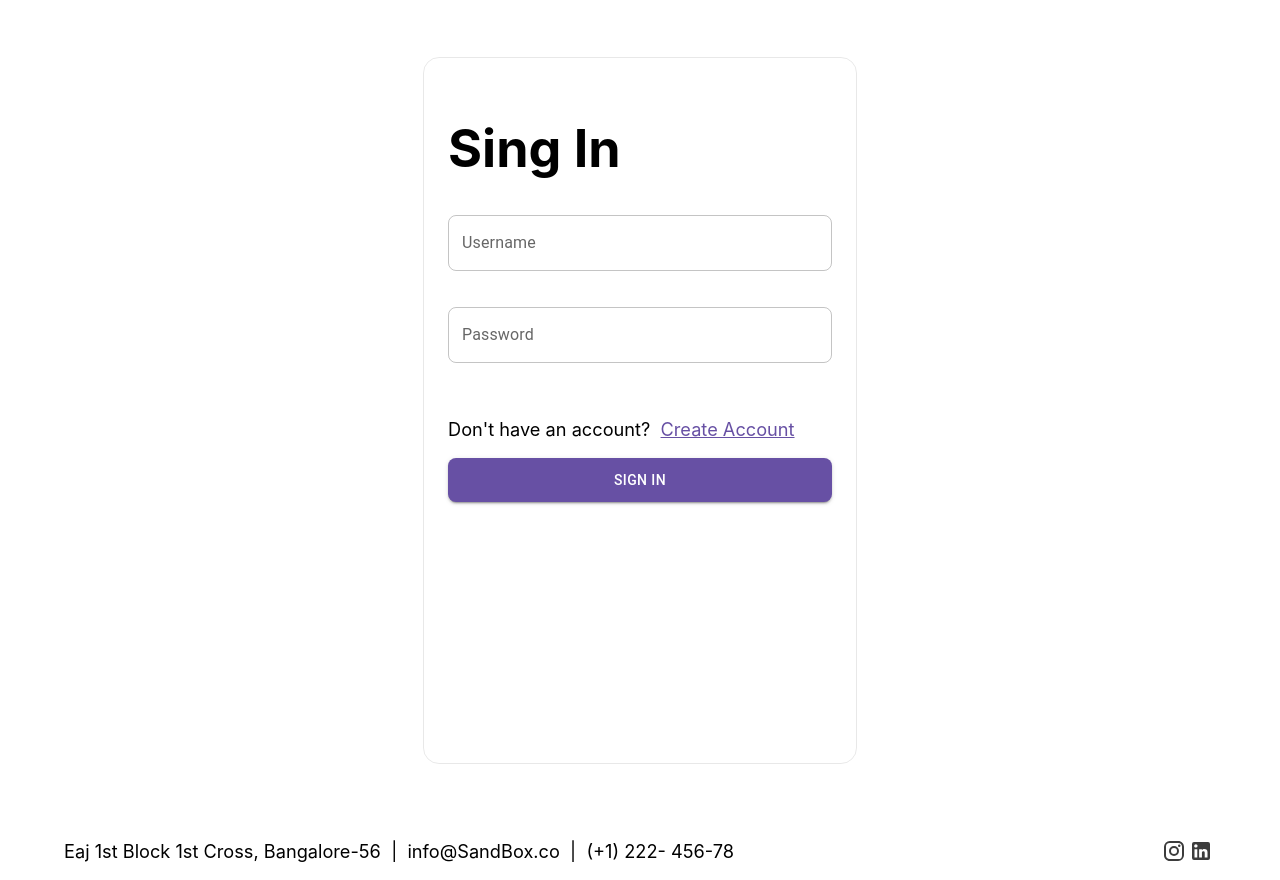
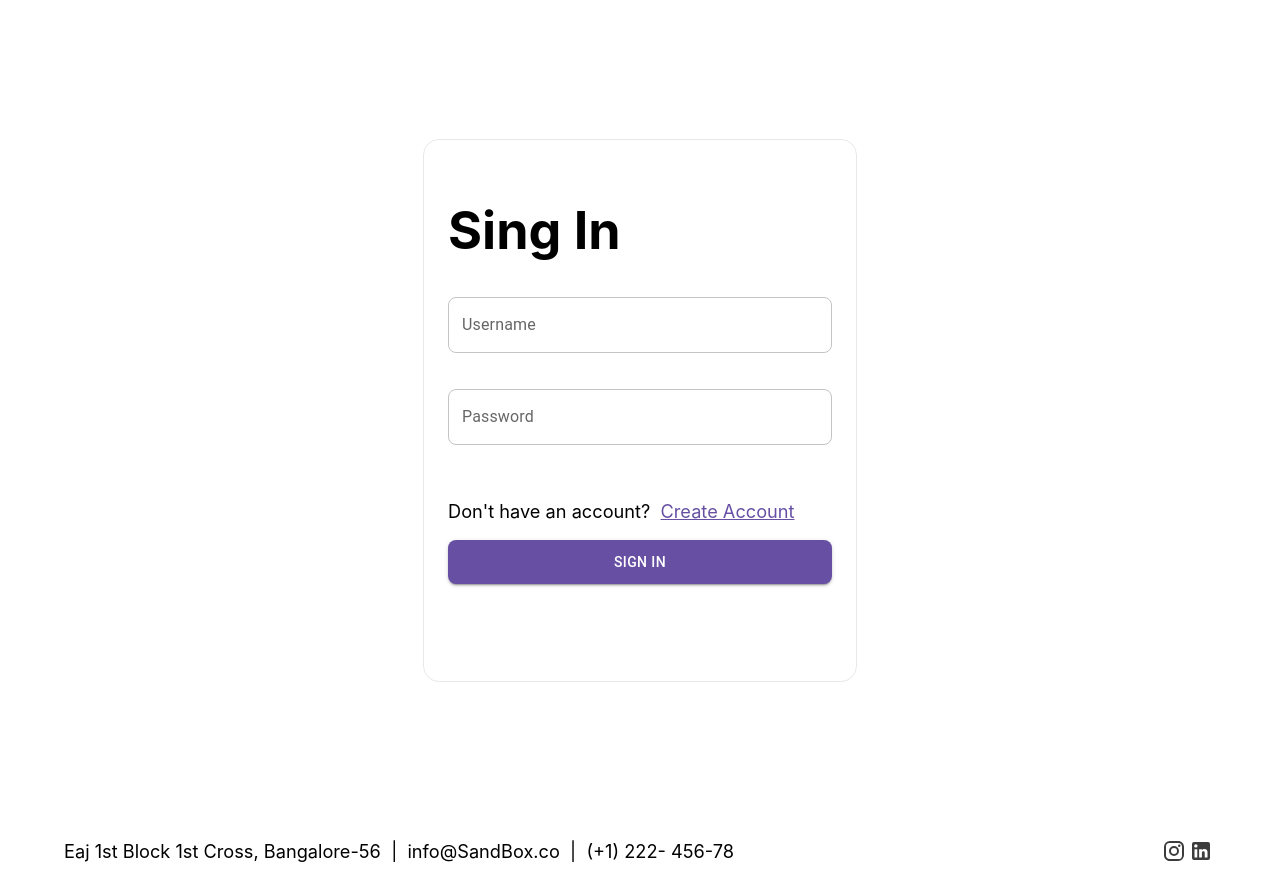
Before and after one commit to DianaBd77/SandBox-Frontend, a React (Create React App) app in the folder SandBox-Frontend/: page /sign-in in a window 1280 px wide. Built offline with nearby package versions, Linux system fonts and the light colour scheme.

Commit message:
Handel empty fileds error

```diff
--- a/SandBox-Frontend/src/Components/SignIn/SignIn.css
+++ b/SandBox-Frontend/src/Components/SignIn/SignIn.css
@@ -10,7 +10,7 @@
     border: 0.5px solid #00000017;
     border-radius: 16px;
     width: 30%;
-    height: 80%;
+    height: 60%;
     display: flex;
     flex-flow: column;
     padding: 24px;
--- a/SandBox-Frontend/src/Components/SignIn/SignIn.jsx
+++ b/SandBox-Frontend/src/Components/SignIn/SignIn.jsx
@@ -1,5 +1,5 @@
 import "./SignIn.css";
-import PassTextFiled from "../PassTextFiled/PassTextFiled";
+// import PassTextFiled from "../PassTextFiled/PassTextFiled";
 import React, { useState, useEffect } from "react";
 import { TextField, Button } from "@mui/material";
 import { useNavigate } from "react-router-dom";
@@ -14,8 +14,7 @@ const SignIn = () => {
 
   const login = () => {
     if (username === "" || password === "") {
-      setUsernameError("This Filed Can't be Empty");
-      setPassError("This Filed Can't be Empty");
+      setPassError(" All the Above Fields Required And Can't Be Empty!");
       return;
     }
     axios
```
